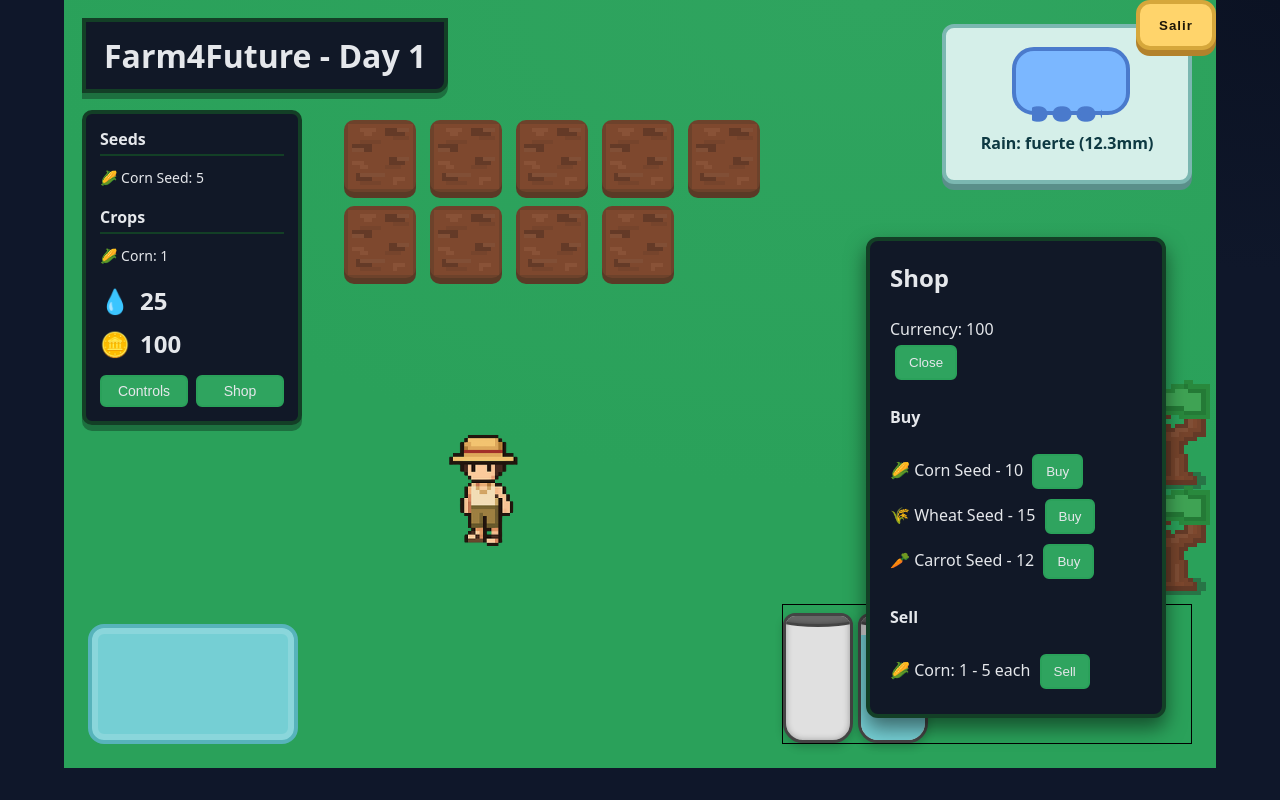
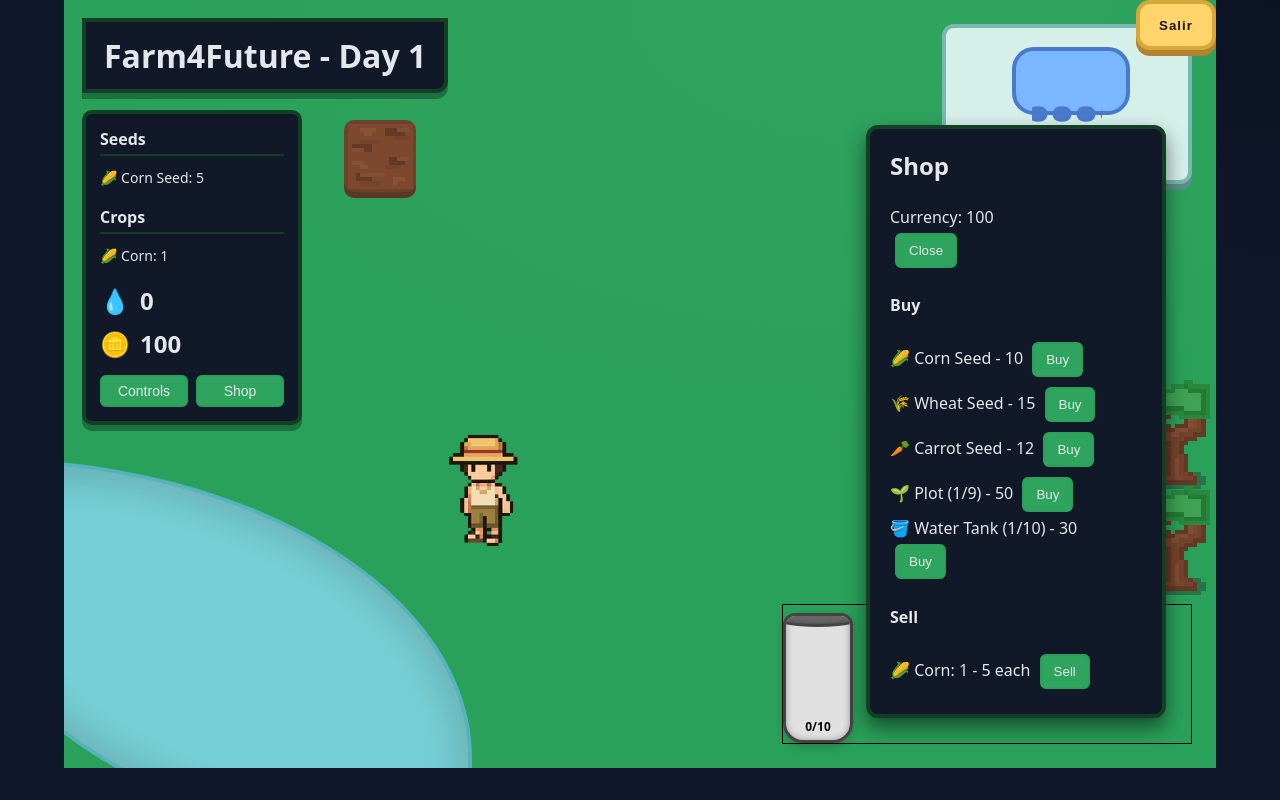
Before and after one commit to VargasJavier/game-nasa-hackaton, a React (Vite) app: page /game in a window 1280 px wide. Both pictures are taken after a click on the button "Shop". Built offline with nearby package versions, Linux system fonts and the light colour scheme.

Commit message:
comprar parcela y tanque

```diff
--- a/src/components/Shop.tsx
+++ b/src/components/Shop.tsx
@@ -6,25 +6,56 @@ interface ShopProps {
   setCurrency: (c: number) => void;
   inventory: Inventory;
   setInventory: (inv: Inventory) => void;
+  numPlots: number;
+  setNumPlots: (n: number) => void;
+  waterTanks: number[];
+  setWaterTanks: (t: number[]) => void;
+  plots: any[]; // Plot[]
+  setPlots: (p: any[]) => void;
   onClose: () => void;
 }
 
-export default function Shop({ currency, setCurrency, inventory, setInventory, onClose }: ShopProps) {
+export default function Shop({ currency, setCurrency, inventory, setInventory, numPlots, setNumPlots, waterTanks, setWaterTanks, plots, setPlots, onClose }: ShopProps) {
   const availableItems = [
     { id: 'seed1', name: 'Corn Seed', type: 'seed' as const, price: 10, icon: '🌽' },
     { id: 'seed2', name: 'Wheat Seed', type: 'seed' as const, price: 15, icon: '🌾' },
     { id: 'seed3', name: 'Carrot Seed', type: 'seed' as const, price: 12, icon: '🥕' },
+    { id: 'plot', name: 'Plot', type: 'plot' as const, price: 50, icon: '🌱' },
+    { id: 'tank', name: 'Water Tank', type: 'tank' as const, price: 30, icon: '🪣' },
   ];
 
   const buyItem = (item: typeof availableItems[0]) => {
     if (currency >= item.price) {
       setCurrency(currency - item.price);
+      if (item.type === 'plot') {
+        if (numPlots < 9) {
+          setNumPlots(numPlots + 1);
+          // add new plot
+          const cols = 3;
+          const r = Math.floor(numPlots / cols);
+          const c = numPlots % cols;
+          const origin = { x: 520, y: 390 };
+          const newPlot = {
+            x: origin.x + c * 86,
+            y: origin.y + r * 86,
+            stage: 0,
+            moisture: 0.25,
+            alive: true,
+          };
+          setPlots([...plots, newPlot]);
+        }
+      } else if (item.type === 'tank') {
+        if (waterTanks.length < 10) {
+          setWaterTanks([...waterTanks, 0]);
+        }
+      } else {
         const existing = inventory.find(i => i.id === item.id && i.type === item.type);
         if (existing) {
           existing.quantity += 1;
           setInventory([...inventory]);
         } else {
           setInventory([...inventory, { ...item, quantity: 1 }]);
+        }
       }
     }
   };
@@ -49,11 +80,22 @@ export default function Shop({ currency, setCurrency, inventory, setInventory, o
       <button onClick={onClose}>Close</button>
       <div>
         <h4>Buy</h4>
-        {availableItems.map(item => (
+        {availableItems.map(item => {
+          let disabled = currency < item.price;
+          let maxText = '';
+          if (item.type === 'plot') {
+            disabled = disabled || numPlots >= 9;
+            maxText = ` (${numPlots}/9)`;
+          } else if (item.type === 'tank') {
+            disabled = disabled || waterTanks.length >= 10;
+            maxText = ` (${waterTanks.length}/10)`;
+          }
+          return (
             <div key={item.id}>
-            {item.icon} {item.name} - {item.price} <button onClick={() => buyItem(item)} disabled={currency < item.price}>Buy</button>
+              {item.icon} {item.name}{maxText} - {item.price} <button onClick={() => buyItem(item)} disabled={disabled}>Buy</button>
             </div>
-        ))}
+          );
+        })}
       </div>
       <div>
         <h4>Sell</h4>
--- a/src/game/core/types.ts
+++ b/src/game/core/types.ts
@@ -1,7 +1,7 @@
 export interface Item {
   id: string;
   name: string;
-  type: 'seed' | 'crop';
+  type: 'seed' | 'crop' | 'plot' | 'tank';
   quantity: number;
   price: number;
   icon: string;
--- a/src/routes/Game.tsx
+++ b/src/routes/Game.tsx
@@ -51,12 +51,13 @@ export default function Game() {
   const [frameFarmer, setFrameFarmer] = useState(ASSETS.farmerIdle)
 
   // recursos y clima
-  const [waterTank, setWaterTank] = useState(25);
+  const [waterTanks, setWaterTanks] = useState<number[]>([0]); // start with 1 tank at full
+  const [numPlots, setNumPlots] = useState(1); // start with 1 plot
   const [turn, setTurn] = useState(1);
   const [forecast, setForecast] = useState(() => rollForecast());
 
-  // grid 3x3 de parcelas
-  const [plots, setPlots] = useState<Plot[]>(() => makePlots());
+  // grid based on numPlots
+  const [plots, setPlots] = useState<Plot[]>(() => makePlots(numPlots));
 
   // parcela "cercana" para interactuar
   const nearest = useMemo(() => nearestPlot(pos, plots), [pos, plots]);
@@ -86,7 +87,7 @@ export default function Game() {
     window.addEventListener("keydown", down);
     window.addEventListener("keyup", up);
     return () => { window.removeEventListener("keydown", down); window.removeEventListener("keyup", up); };
-  }, [plots, waterTank, forecast]);
+  }, [plots, waterTanks, forecast]);
 
   /* ----------------- loop ----------------- */
   useEffect(() => {
@@ -158,8 +159,17 @@ export default function Game() {
   }
 
   function irrigate() {
-    if (!nearest || waterTank <= 0) return;
-    setWaterTank(w => Math.max(0, w - 1));
+    if (!nearest || waterTanks.reduce((a, b) => a + b, 0) <= 0) return;
+    setWaterTanks(tanks => {
+      const newTanks = [...tanks];
+      for (let i = 0; i < newTanks.length; i++) {
+        if (newTanks[i] > 0) {
+          newTanks[i] = Math.max(0, newTanks[i] - 1);
+          break;
+        }
+      }
+      return newTanks;
+    });
     setPlots(ps => ps.map(p => {
       if (p === nearest) return { ...p, moisture: Math.min(1, p.moisture + 0.25) };
       return p;
@@ -167,9 +177,8 @@ export default function Game() {
   }
 
   function nextTurn() {
-    // lluvia recarga humedad en todas las parcelas y tanque si llueve fuerte
+    // lluvia recarga humedad en todas las parcelas
     setPlots(ps => ps.map(p => stepGrowth(p, forecast)));
-    if (forecast.mm >= 5) setWaterTank(w => Math.min(99, w + 2));
     setTurn(t => t + 1);
     setForecast(rollForecast());
   }
@@ -201,7 +210,7 @@ const nav = useNavigate();
           ))}
         </div>
         <div className="hud-section">
-          <div className="hud-row"><span className="ico">💧</span><span className="val">{waterTank}</span></div>
+          <div className="hud-row"><span className="ico">💧</span><span className="val">{waterTanks.reduce((a, b) => a + b, 0)}</span></div>
           <div className="hud-row"><span className="ico">🪙</span><span className="val">{currency}</span></div>
         </div>
         <div className="hud-buttons">
@@ -218,7 +227,7 @@ const nav = useNavigate();
         )}
       </div>
 
-      {showShop && <Shop currency={currency} setCurrency={setCurrency} inventory={inventory} setInventory={setInventory} onClose={() => setShowShop(false)} />}
+      {showShop && <Shop currency={currency} setCurrency={setCurrency} inventory={inventory} setInventory={setInventory} numPlots={numPlots} setNumPlots={setNumPlots} waterTanks={waterTanks} setWaterTanks={setWaterTanks} plots={plots} setPlots={setPlots} onClose={() => setShowShop(false)} />}
 
       {/* Pronóstico */}
       <div className="rain-panel">
@@ -226,15 +235,19 @@ const nav = useNavigate();
         <div className="rain-label">Rain: {forecast.label} ({forecast.mm.toFixed(1)}mm)</div>
       </div>
 
-      {/* Lago decorativo */}
-      <div className="lake" />
+      {/* Rio */}
+      <div className="river" />
 
       {/* Tanques de agua */}
       <div className="tank-container">
-        <div className="tank" />
-        <div className="tank">
-          <div className="water" />
-        </div>
+        {waterTanks.map((level, i) => (
+          <div key={i} className="tank">
+            {level > 0 && (
+              <div className="water" style={{ height: `${(level / 10) * 100}%` }} />
+            )}
+            <div className="tank-label">{level}/10</div>
+          </div>
+        ))}
       </div>
 
       {/* Jugador */}
@@ -286,15 +299,16 @@ function nearestPlot(player:{x:number;y:number}, plots:Plot[]){
   }
   return best;
 }
-function makePlots(): Plot[] {
+function makePlots(numPlots: number): Plot[] {
   const out: Plot[] = [];
   const origin = { x: 520, y: 390 };
+  const cols = 3; // max columns
   let idx = 0;
-  for (let r=0;r<3;r++){
-    for (let c=0;c<3;c++){
+  for (let r = 0; r < Math.ceil(numPlots / cols); r++) {
+    for (let c = 0; c < cols && idx < numPlots; c++) {
       out.push({
-        x: origin.x + c*86,
-        y: origin.y + r*86,
+        x: origin.x + c * 86,
+        y: origin.y + r * 86,
         stage: 0,
         moisture: 0.25,
         alive: true,
--- a/src/routes/game.css
+++ b/src/routes/game.css
@@ -31,6 +31,7 @@
   border:4px solid var(--panel2); color: var(--text);
   padding:14px; border-radius:10px; box-shadow: 0 6px 0 var(--shadow);
   max-height: 400px;
+  z-index: 50;
 }
 .hud-section {
   margin-bottom: 15px;
@@ -100,13 +101,21 @@
 }
 .rain-label{ margin-top:8px; font-weight:700; }
 
-/* Lago */
-.lake{
-  position:absolute; left:24px; bottom:24px; width: 210px; height: 120px;
-  background: var(--water);
-  border:4px solid var(--water-d); border-radius:16px;
-  box-shadow: inset 0 0 0 6px rgba(255,255,255,.15);
+/* Rio */
+.river {
+  position: absolute;
+  left: -142px;
+  bottom: -70px;
+  width: 550px;
+  height: 380px;
+  background: radial-gradient(circle at 40% 60%, var(--water) 60%, var(--water-d) 100%);
+  border: 4px solid var(--water-d);
+  border-radius: 5% 93% 0% 89% / 4% 82% 16% 100%;
+  box-shadow: inset 0 0 20px rgba(255, 255, 255, 0.15), inset 0 0 40px rgba(0, 0, 0, 0.25);
+  background-size: 200% 200%;
 }
+
+
 /* Tanques de agua */
 .tank-container{
   position: absolute; right:24px; bottom:24px; width: 410px; height: 140px;
@@ -152,6 +161,17 @@
   height: 85%; /* nivel de agua */
   background: var(--water, #4fc3f7);
   overflow: hidden;
+}
+
+.tank-label {
+  position: absolute;
+  bottom: 5px;
+  left: 50%;
+  transform: translateX(-50%);
+  font-size: 12px;
+  font-weight: bold;
+  color: #000;
+  text-shadow: 1px 1px 1px rgba(255,255,255,0.5);
 }
 
 .water::before {
```
Lines whose indentation alone changed are shown as unchanged.
